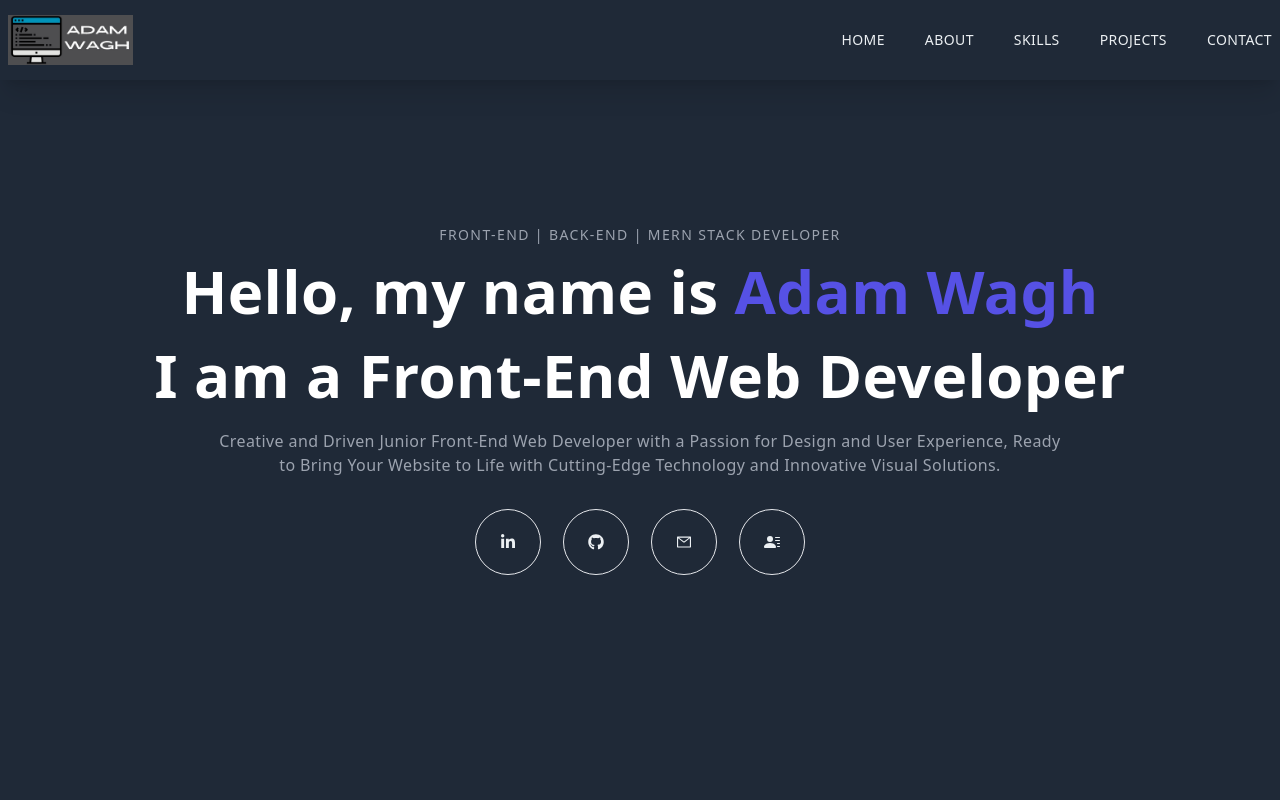
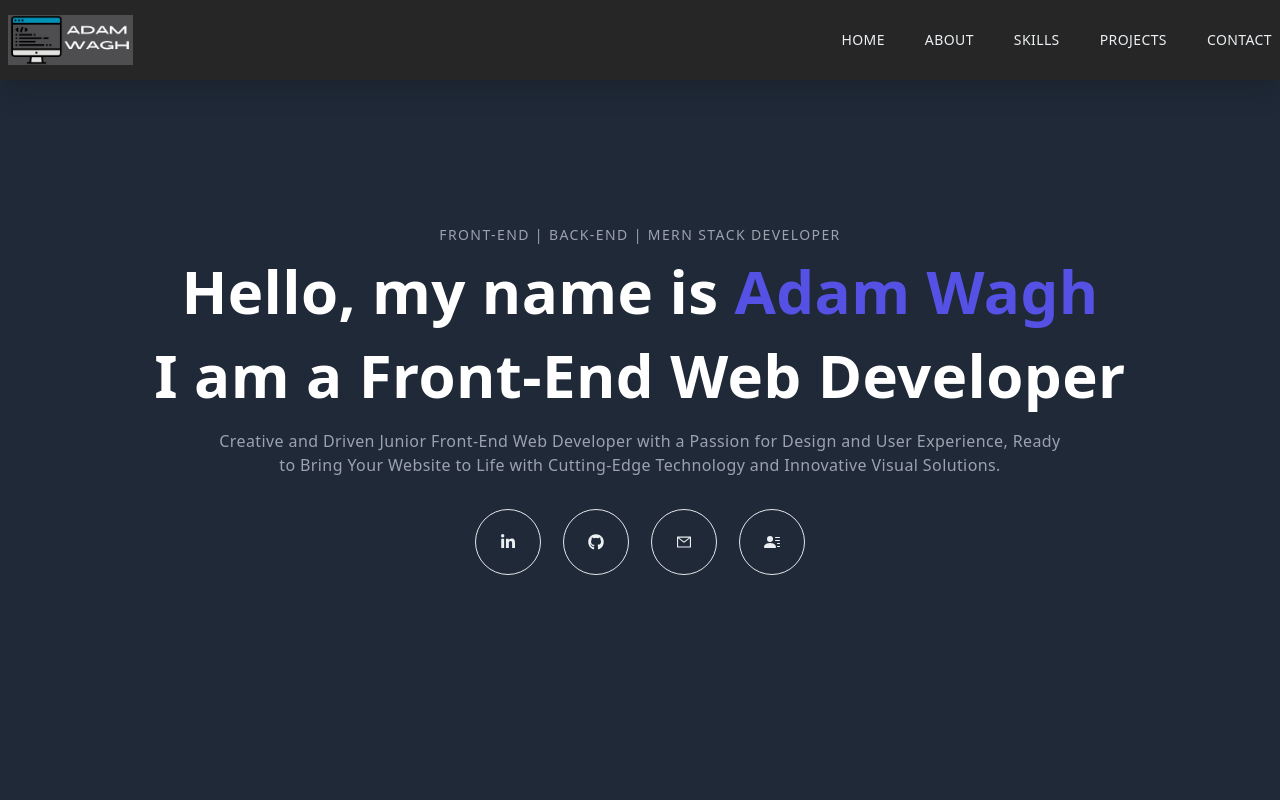
Before and after one commit to adamwagh512/portfolio, a Next.js app in the folder portfolio/: page / in a window 1280 px wide. Shown: the top 800 px of the page. Built offline with nearby package versions, Linux system fonts and the light colour scheme.

Commit message:
fixing navbar styling

```diff
--- a/portfolio/components/navbar1.jsx
+++ b/portfolio/components/navbar1.jsx
@@ -5,6 +5,7 @@ import { AiOutlineMenu, AiOutlineClose, AiOutlineMail } from "react-icons/ai";
 import { FaGithub, FaLinkedinIn } from "react-icons/fa";
 import { BsPersonLinesFill } from "react-icons/bs";
 import Logo from '../public/assets/images/AdamWagh_logo.jpg'
+import Mobile_logo from "/../public/assets/mobile_logo.jpg"
 
 // Many individual styling comments were left out because I can automatically see them. To ensure that you can see them as well please make sure you are using
 // The Tailwind CSS IntelliSense extention in your IDE.
@@ -20,7 +21,7 @@ const navbar = () => {
     // Controls the size and positioning of the navbar
     <div className="fixed top-0 w-full h-20 shadow-xl z-[100]">
       {/* Handles styling and positioning within navbar */}
-      <div className="flex justify-between items-center w-full h-full px-2 2xl:px-16 bg-gray-800">
+      <div className="flex justify-between items-center w-full h-full px-2 2xl:px-16 bg-[#262627]">
         {/* Imports image and controls sizing */}
         <Image
           src={Logo}
@@ -80,7 +81,7 @@ const navbar = () => {
             <div className="flex w-full items-center justify-between">
               {/* Controls mobile logo */}
               <Image
-                src="/../public/assets/mobile_logo.jpg"
+                src={Mobile_logo}
                 width="120"
                 height="35"
                 alt="logo"
```
